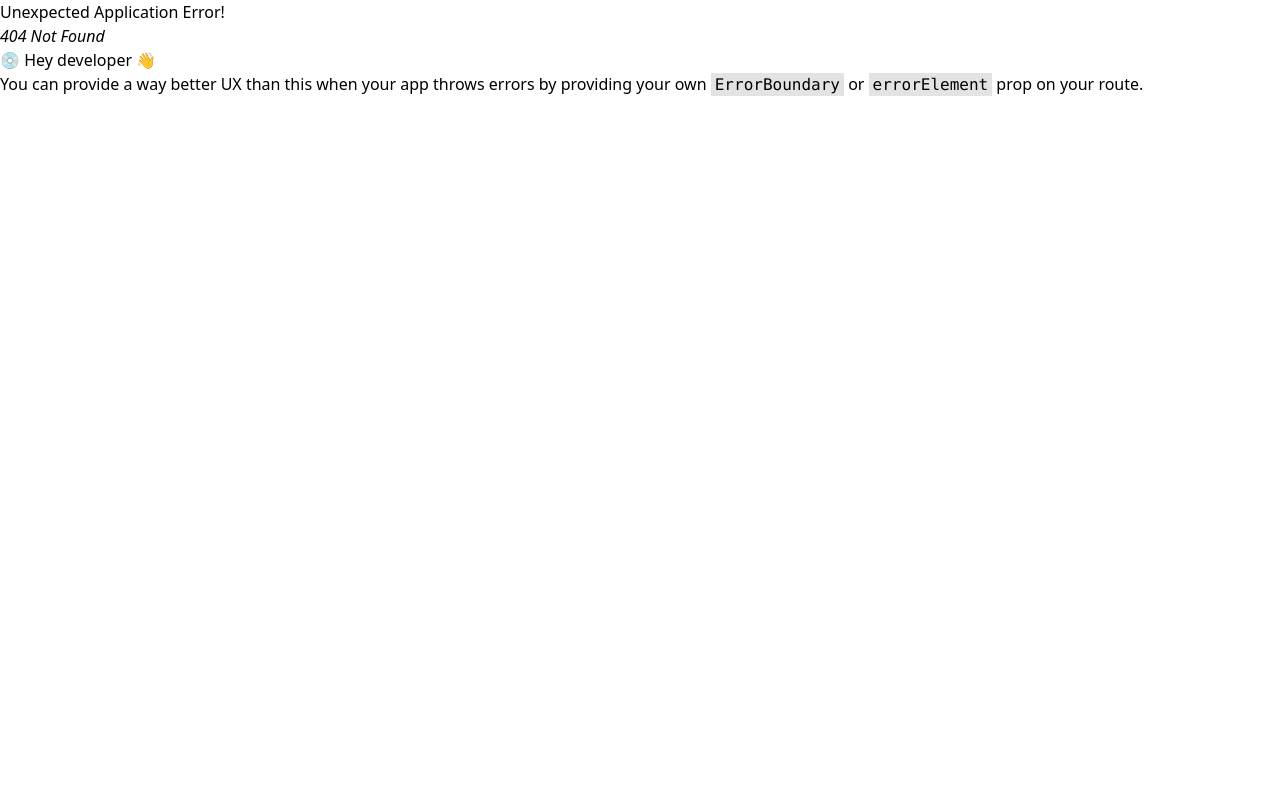
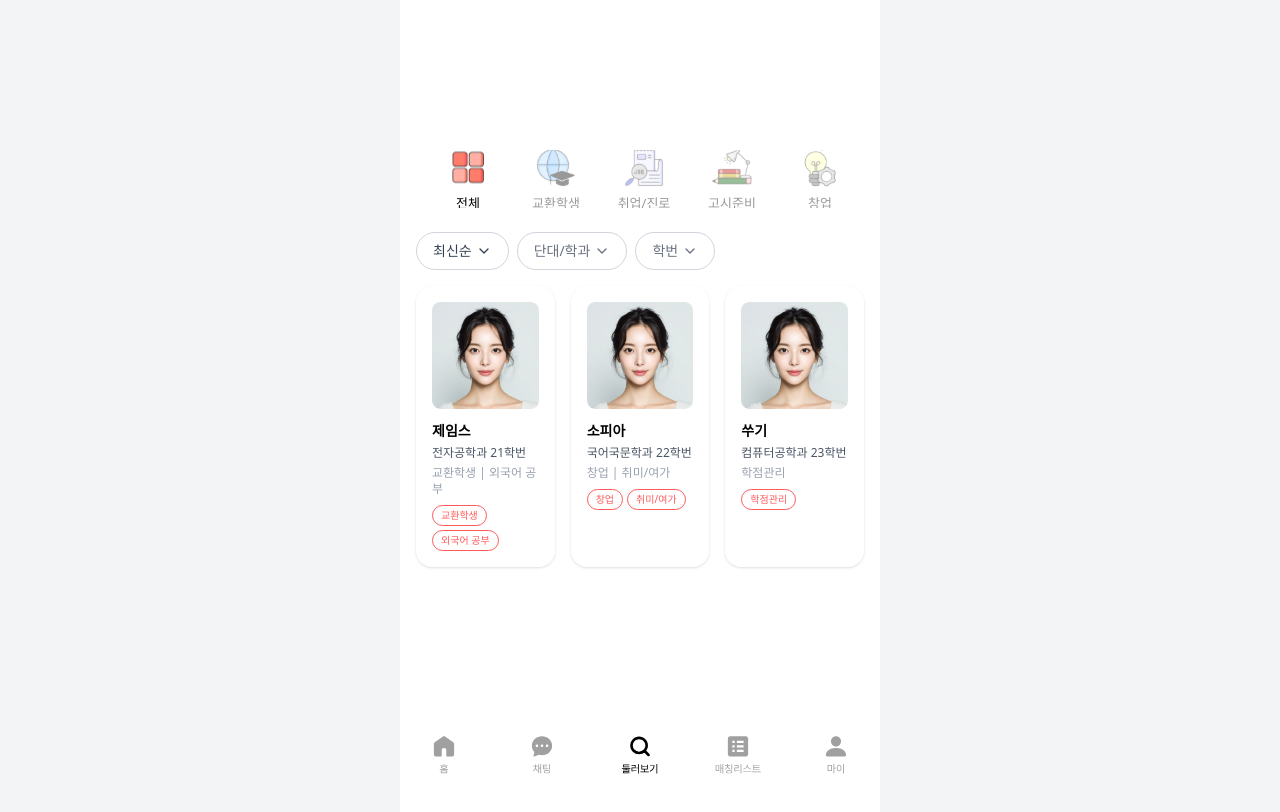
Before and after one commit to LUNCH-CHAT/FRONTEND, a React (Vite) app: page /explore in a window 1280 px wide. Before the commit this address had no page. Shown: the top 812 px of the page. Built offline with nearby package versions, Linux system fonts and the light colour scheme.

Commit message:
카테고리 클릭 시 explore 페이지로 이동 및 해당 카테고리 선택 상태 반영

```diff
--- a/src/App.tsx
+++ b/src/App.tsx
@@ -41,7 +41,7 @@ const protectedRoutes: RouteObject[] = [
       { path: 'chatting/:id', element: <ChattingRoom /> },
       { path: 'profile/:id', element: <ProfileDetailPage /> },
       { path: 'matching', element: <MatchingListPage /> },
-      { path: 'search', element: <ExplorePage /> },
+      { path: 'explore', element: <ExplorePage /> },
     ],
   },
 ];
--- a/src/components/CategoryGridItem.tsx
+++ b/src/components/CategoryGridItem.tsx
@@ -1,14 +1,15 @@
-// src/components/CategoryGridItem.tsx
-import React from 'react';
-
 interface CategoryGridItemProps {
   icon: React.ReactNode;
   label: string;
+  onClick?: () => void;
 }
 
-function CategoryGridItem({ icon, label }: CategoryGridItemProps) {
+function CategoryGridItem({ icon, label, onClick }: CategoryGridItemProps) {
   return (
-    <div className="flex flex-col items-center w-[64px] text-center">
+    <div
+      className="flex flex-col items-center w-[64px] text-center cursor-pointer"
+      onClick={onClick}
+    >
       <div className="w-[40px] h-[40px] flex items-center justify-center aspect-square mb-2">
         {icon}
       </div>
--- a/src/components/CategorySlider.tsx
+++ b/src/components/CategorySlider.tsx
@@ -1,16 +1,15 @@
-// src/components/CategorySlider.tsx
-
 import CategoryGridItem from './CategoryGridItem';
 
 interface CategorySliderProps {
   categories: { label: string; icon: React.ReactNode }[];
   selectedCategory: string;
-
+  onSelect: (label: string) => void;
 }
 
 export default function CategorySlider({
   categories,
   selectedCategory,
+  onSelect,
 }: CategorySliderProps) {
   return (
     <div
@@ -23,7 +22,7 @@ export default function CategorySlider({
           className={`flex-shrink-0 ${
             selectedCategory === category.label ? 'opacity-100' : 'opacity-40'
           }`}
-          onClick={() => (category.label)}
+          onClick={() => onSelect(category.label)}
         >
           <CategoryGridItem icon={category.icon} label={category.label} />
         </button>
--- a/src/components/Navbar/index.tsx
+++ b/src/components/Navbar/index.tsx
@@ -10,7 +10,7 @@ const Navbar = () => {
     <nav className="max-w-[480px] w-full flex justify-between px-5 pb-5 pt-2 fixed bottom-0 z-100 bg-[#ffffff]">
       <Navlink to="/" Icon={Home} alt="홈" />
       <Navlink to="/chatting" Icon={Chatting} alt="채팅" />
-      <Navlink to="/search" Icon={Search} alt="둘러보기" />
+      <Navlink to="/explore" Icon={Search} alt="둘러보기" />
       <Navlink to="/matching" Icon={Matching} alt="매칭리스트" />
       <Navlink to="/my" Icon={My} alt="마이" />
     </nav>
--- a/src/pages/Explore-Page/explore-page.tsx
+++ b/src/pages/Explore-Page/explore-page.tsx
@@ -1,3 +1,4 @@
+import { useSearchParams } from 'react-router-dom';
 import { useEffect, useState } from 'react';
 import ProfileCard from '../../components/ProfileCard';
 import Navbar from '../../components/Navbar';
@@ -18,7 +19,14 @@ import HobbyIcon from '@/assets/icons/extreaactivities.svg?react';
 import SchoolIcon from '@/assets/icons/campus.svg?react';
 
 export default function ExplorePage() {
-  const [selectedCategory] = useState('전체');
+  const [searchParams] = useSearchParams();
+  const [selectedCategory, setSelectedCategory] = useState('전체');
+
+  useEffect(() => {
+    const param = searchParams.get('category') || '전체';
+    setSelectedCategory(param);
+  }, [searchParams]);
+
   const [showDepartmentMajorModal, setShowDepartmentMajorModal] = useState(false);
   const [showYearModal, setShowYearModal] = useState(false);
 
@@ -90,6 +98,7 @@ export default function ExplorePage() {
         <CategorySlider
           categories={categories}
           selectedCategory={selectedCategory}
+          onSelect={setSelectedCategory}
         />
 
         <div className="flex gap-2 flex-wrap justify-start mt-4 mb-4">
@@ -124,34 +133,8 @@ export default function ExplorePage() {
 
       {showDepartmentMajorModal && (
         <FilterModalDepartmentMajor
-          departments={[
-            '인문과학대학',
-            '사회과학대학',
-            '자연과학대학',
-            '공과대학',
-            '음악대학',
-            '조형예술대학',
-            '사범대학',
-            '경영대학',
-            '신산업융합대학',
-            '의과대학',
-            '간호대학',
-            '약학대학',
-            '스마트인재대학',
-            '인공지능대학',
-            '초교과융합대학',
-          ]}
-          majors={[
-            '국어국문학과',
-            '중어중문학과',
-            '독어독문학과',
-            '사학과',
-            '철학과',
-            '기독교교육과',
-            '영어영문학과',
-            '컴퓨터공학과',
-            '전자공학과',
-          ]}
+          departments={['공과대학', '자연과학대학', '인문과학대학']}
+          majors={['컴퓨터공학과', '전자공학과', '국어국문학과']}
           localDepartment={selectedDepartment}
           localMajor={selectedMajor}
           onClose={() => setShowDepartmentMajorModal(false)}
@@ -165,9 +148,8 @@ export default function ExplorePage() {
 
       {showYearModal && (
         <FilterModalYear
-          years={['25학번', '24학번', '23학번', '22학번', '21학번', '20학번 이상']}
+          years={['25학번', '24학번', '23학번', '22학번', '21학번']}
           localYear={selectedYear}
-
           resetFilters={() => setSelectedYear('전체')}
           applyFilters={() => setShowYearModal(false)}
         />
--- a/src/pages/Home-Page/home-page.tsx
+++ b/src/pages/Home-Page/home-page.tsx
@@ -1,3 +1,4 @@
+import { useNavigate } from 'react-router-dom';
 import { Swiper, SwiperSlide } from 'swiper/react';
 import CategoryGridItem from '../../components/CategoryGridItem';
 import ProfileCard from '../../components/ProfileCard';
@@ -16,41 +17,39 @@ import LunchatIcon from '@/assets/icons/lunchat.svg?react';
 import QuestionIcon from '@/assets/icons/question.svg?react';
 
 export default function HomePage() {
+  const navigate = useNavigate();
+
+  const handleCategoryClick = (label: string) => {
+    navigate(`/explore?category=${encodeURIComponent(label)}`);
+  };
+
   return (
     <div className="w-full min-h-screen bg-white font-pretendard flex justify-center">
       <div className="w-full px-4 max-w-[700px]">
-        {/* 1. 메인 배너 */}
+        {/* 메인 배너 */}
         <section className="w-full h-[236px] overflow-hidden">
           <Swiper autoplay={{ delay: 4000 }} loop slidesPerView={1}>
             <SwiperSlide>
-              <div className="relative w-full h-[236px]">
+              <div className="w-full h-[236px]">
                 <HomeBanner className="w-full h-full" />
-                <div className="absolute inset-0 bg-black/30 flex flex-col justify-end px-6 pb-6 text-white">
-                  <h2 className="text-[16px] font-bold leading-[22px] mb-1">Lunch with Insight!</h2>
-                  <p className="text-[13px] font-medium leading-[18px] whitespace-pre-line">
-                    혼자 먹는 점심, 텅 빈 공강 시간…{'\n'}
-                    이제는 비슷한 관심사를 가진 친구 혹은 선배와{'\n'}
-                    가볍게 이야기를 나눠요!
-                  </p>
-                </div>
               </div>
             </SwiperSlide>
           </Swiper>
         </section>
 
-        {/* 2. 관심사 카테고리 */}
+        {/* 관심사 카테고리 */}
         <section className="grid grid-cols-4 gap-x-[40px] gap-y-[18px] justify-items-center pt-[22px] px-[20px] mt-[34px] mb-[42px]">
-          <CategoryGridItem icon={<ExchangeIcon />} label="교환학생" />
-          <CategoryGridItem icon={<CareerIcon />} label="취업/진로" />
-          <CategoryGridItem icon={<ExamIcon />} label="고시준비" />
-          <CategoryGridItem icon={<StartupIcon />} label="창업" />
-          <CategoryGridItem icon={<GradeIcon />} label="학점관리" />
-          <CategoryGridItem icon={<LanguageIcon />} label="외국어 공부" />
-          <CategoryGridItem icon={<HobbyIcon />} label="취미/여가" />
-          <CategoryGridItem icon={<SchoolIcon />} label="학교생활" />
+          <CategoryGridItem icon={<ExchangeIcon />} label="교환학생" onClick={() => handleCategoryClick('교환학생')} />
+          <CategoryGridItem icon={<CareerIcon />} label="취업/진로" onClick={() => handleCategoryClick('취업/진로')} />
+          <CategoryGridItem icon={<ExamIcon />} label="고시준비" onClick={() => handleCategoryClick('고시준비')} />
+          <CategoryGridItem icon={<StartupIcon />} label="창업" onClick={() => handleCategoryClick('창업')} />
+          <CategoryGridItem icon={<GradeIcon />} label="학점관리" onClick={() => handleCategoryClick('학점관리')} />
+          <CategoryGridItem icon={<LanguageIcon />} label="외국어 공부" onClick={() => handleCategoryClick('외국어 공부')} />
+          <CategoryGridItem icon={<HobbyIcon />} label="취미/여가" onClick={() => handleCategoryClick('취미/여가')} />
+          <CategoryGridItem icon={<SchoolIcon />} label="학교생활" onClick={() => handleCategoryClick('학교생활')} />
         </section>
 
-        {/* 3. 추천 슬라이드 (2열 → sm 이상 3열) */}
+        {/* 추천 슬라이드 */}
         <section className="px-4 pb-6">
           <h2 className="text-[20px] font-semibold mb-4">나와 ‘시간표 · 관심사’가 겹쳐요!</h2>
           <div className="grid grid-cols-2 xs:grid-cols-3 gap-4">
@@ -67,7 +66,7 @@ export default function HomePage() {
           </div>
         </section>
 
-        {/* 4. 이런 사람 어때요? (2열 → sm 이상 3열) */}
+        {/* 이런 사람 어때요? */}
         <section className="px-4 pb-6">
           <h2 className="text-[20px] font-semibold mb-4">이런 사람 어때요?</h2>
           <div className="grid grid-cols-2 xs:grid-cols-3 gap-4">
@@ -84,15 +83,12 @@ export default function HomePage() {
           </div>
         </section>
 
-        {/* 5. 런치챗 소개 */}
+        {/* 런치챗 소개 */}
         <section className="bg-gray-50 py-6 px-4">
           <h2 className="text-[20px] font-semibold text-black mb-4">런치챗 소개</h2>
           <div className="grid grid-cols-2 gap-4">
             <InfoCard title="런치챗 소개" icon={<LunchatIcon className="w-[101px] h-[29px]" />} />
-            <InfoCard
-              title="자주 묻는 질문"
-              icon={<QuestionIcon className="w-[20px] h-[29px]" />}
-            />
+            <InfoCard title="자주 묻는 질문" icon={<QuestionIcon className="w-[20px] h-[29px]" />} />
           </div>
         </section>
       </div>
```
